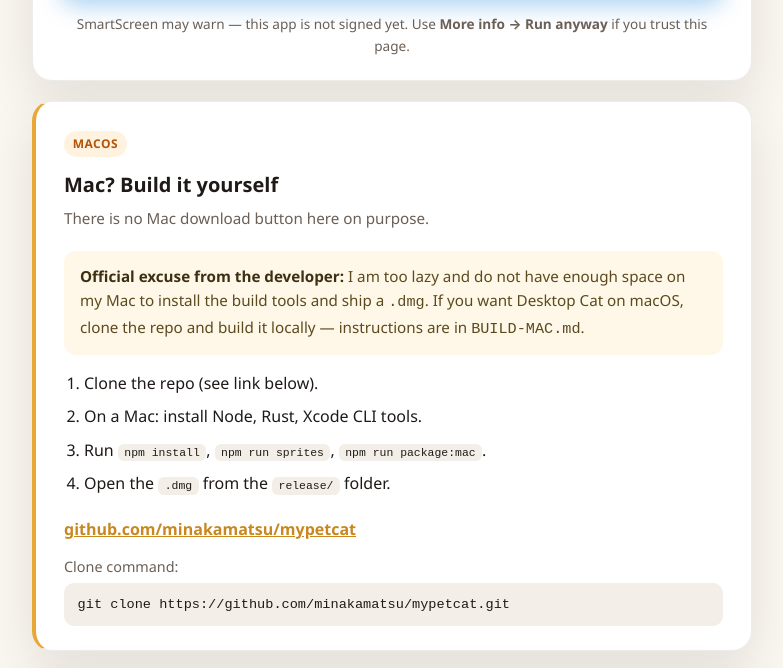
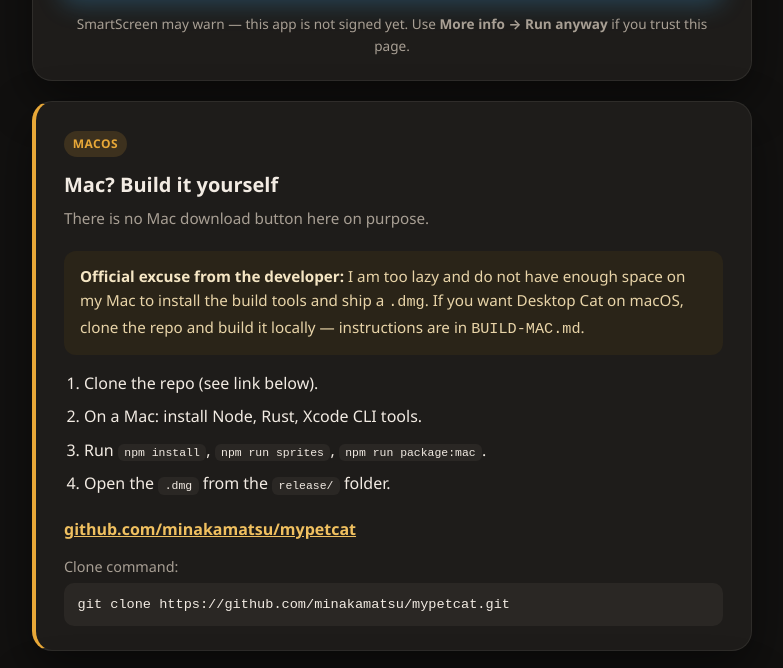
Before and after one commit to minakamatsu/mypetcat, a website: page website/index.html in a window 1280 px wide. Shown: the part 589-1257 px from the top of the page, without its empty margins (248-1031 px from the left). Drawn offline with Linux system fonts and the light colour scheme.

Commit message:
Dark mode for landing page

```diff
--- a/website/index.html
+++ b/website/index.html
@@ -47,9 +47,7 @@
       </section>
 
       <section class="card mac-card" aria-labelledby="mac-heading">
-        <span class="platform-badge" style="background: #fff3e0; color: #b45309"
-          >macOS</span
-        >
+        <span class="platform-badge platform-badge--mac">macOS</span>
         <h2 id="mac-heading">Mac? Build it yourself</h2>
         <p class="sub">
           There is no Mac download button here on purpose.
@@ -75,10 +73,8 @@
         <a id="github-repo" class="repo-link" href="https://github.com/minakamatsu/mypetcat"
           >github.com/minakamatsu/mypetcat</a
         >
-        <p style="margin: 0.75rem 0 0; font-size: 0.9rem; color: var(--muted)">
-          Clone command:
-        </p>
-        <code id="clone-cmd" style="display: block; margin-top: 0.35rem; padding: 0.65rem 0.85rem; background: #f3efe8; border-radius: 10px; font-size: 0.85rem; overflow-x: auto"
+        <p class="clone-label">Clone command:</p>
+        <code id="clone-cmd" class="code-block"
           >git clone https://github.com/minakamatsu/mypetcat.git</code
         >
       </section>
--- a/website/styles.css
+++ b/website/styles.css
@@ -1,14 +1,22 @@
 :root {
-  --bg: #faf6f0;
-  --bg-card: #ffffff;
-  --ink: #1f1a17;
-  --muted: #6b5f56;
+  color-scheme: dark;
+  --bg: #121110;
+  --bg-card: #1e1c1a;
+  --ink: #f2ebe3;
+  --muted: #a89f94;
   --accent: #e8a838;
-  --accent-dark: #c8871f;
-  --windows: #0078d4;
-  --windows-hover: #106ebe;
-  --border: rgba(31, 26, 23, 0.08);
-  --shadow: 0 18px 50px rgba(31, 26, 23, 0.1);
+  --accent-dark: #f0c060;
+  --windows: #3a9fd9;
+  --windows-hover: #5cb4e8;
+  --border: rgba(242, 235, 227, 0.08);
+  --shadow: 0 18px 50px rgba(0, 0, 0, 0.45);
+  --code-bg: #2a2724;
+  --lazy-bg: #2a2418;
+  --lazy-text: #e8d4a8;
+  --lazy-strong: #f5e6c4;
+  --badge-windows-bg: rgba(58, 159, 217, 0.15);
+  --badge-mac-bg: rgba(232, 168, 56, 0.15);
+  --badge-mac-text: #e8a838;
   --radius: 20px;
   --font: "Segoe UI", system-ui, -apple-system, sans-serif;
 }
@@ -29,7 +37,7 @@
   font-family: var(--font);
   color: var(--ink);
   background:
-    radial-gradient(ellipse 80% 50% at 50% -10%, #ffe9b8 0%, transparent 55%),
+    radial-gradient(ellipse 80% 50% at 50% -10%, rgba(232, 168, 56, 0.12) 0%, transparent 55%),
     var(--bg);
   line-height: 1.6;
 }
@@ -112,8 +120,8 @@
 
 .btn-windows {
   background: var(--windows);
-  color: #fff;
-  box-shadow: 0 8px 24px rgba(0, 120, 212, 0.35);
+  color: #0d1117;
+  box-shadow: 0 8px 24px rgba(58, 159, 217, 0.3);
 }
 
 .btn-windows:hover {
@@ -135,13 +143,18 @@
   display: inline-block;
   padding: 0.2rem 0.55rem;
   border-radius: 999px;
-  background: #eef4fb;
-  color: var(--windows);
+  background: var(--badge-windows-bg);
+  color: var(--windows-hover);
   font-size: 0.75rem;
   font-weight: 700;
   text-transform: uppercase;
   letter-spacing: 0.04em;
   margin-bottom: 0.75rem;
+}
+
+.platform-badge--mac {
+  background: var(--badge-mac-bg);
+  color: var(--badge-mac-text);
 }
 
 .mac-card {
@@ -151,14 +164,14 @@
 .mac-card .lazy {
   margin: 1rem 0;
   padding: 0.85rem 1rem;
-  background: #fff8e8;
+  background: var(--lazy-bg);
   border-radius: 12px;
   font-size: 0.95rem;
-  color: #5c4a1e;
+  color: var(--lazy-text);
 }
 
 .mac-card .lazy strong {
-  color: #3d3012;
+  color: var(--lazy-strong);
 }
 
 .steps {
@@ -171,11 +184,28 @@
   margin-bottom: 0.5rem;
 }
 
-.steps code {
+.steps code,
+.code-block {
   font-size: 0.88em;
-  background: #f3efe8;
+  background: var(--code-bg);
+  color: var(--ink);
   padding: 0.15rem 0.4rem;
   border-radius: 6px;
+}
+
+.code-block {
+  display: block;
+  margin-top: 0.35rem;
+  padding: 0.65rem 0.85rem;
+  border-radius: 10px;
+  font-size: 0.85rem;
+  overflow-x: auto;
+}
+
+.clone-label {
+  margin: 0.75rem 0 0;
+  font-size: 0.9rem;
+  color: var(--muted);
 }
 
 .repo-link {
@@ -184,6 +214,10 @@
   color: var(--accent-dark);
   font-weight: 600;
   word-break: break-all;
+}
+
+.repo-link:hover {
+  color: var(--accent);
 }
 
 .faq details {
```
